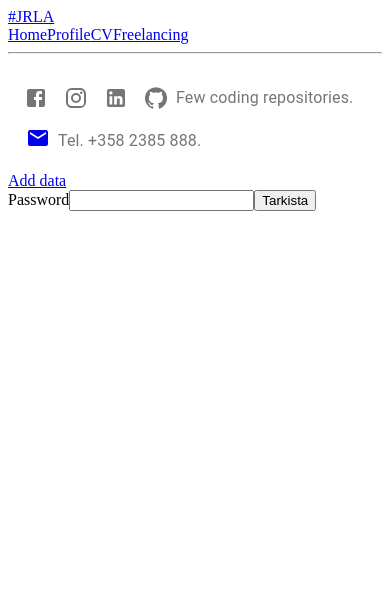
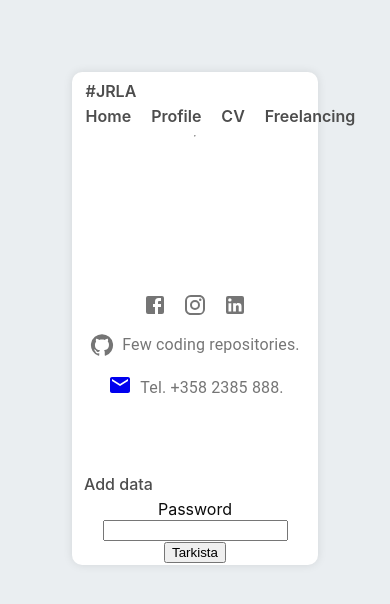
Before and after one commit to JouniR68/CV, a React (Vite) app: page /admin in a window 390 px wide. Shown: the top 604 px of the page. Built offline with nearby package versions, Linux system fonts and the light colour scheme; no server answers.

Commit message:
Mobile styling (profile etc)

```diff
--- a/src/components/Profile.jsx
+++ b/src/components/Profile.jsx
@@ -10,13 +10,13 @@ export default function Education() {
 
   return (
     <>
-      <div>
+
         <hr></hr>
-        <div className='profile--container'>
+        <div>
           {profileData.map((profile) => (
-            <div key={i++} className='profile--card'>
-              <img key={i++} src={profile.Photo} alt='Jouni Riimala' />
-              <table className='profile--table'>
+            <div key={i++} className='profile--table'>
+              <img key={i++} src={profile.Photo} style={{width:'100px', borderRadius:'5px', marginBottom:'3px'}}alt='Jouni Riimala' />
+              <table className="profile--card">
                 <td className='row'>
                   Name: {profile.Name}
                 </td>
@@ -32,7 +32,7 @@ export default function Education() {
 
         </div>
 
-      </div>
+
 
       <Outlet />
     </>
--- a/src/index.css
+++ b/src/index.css
@@ -21,7 +21,6 @@
   body::-webkit-scrollbar {
     display: true;
   }
-
 
   .logo {
     height: 6em;
@@ -50,7 +49,6 @@
     flex-direction: column;
     height: 100vh;
     /* Full viewport height */
-    max-width: 1200px;
     margin-left: auto;
     margin-right: auto;
     padding: 20px;
@@ -66,20 +64,6 @@
     padding: 20px;
     color: #ffffff;
     text-align: center;
-  }
-
-  § .profile--intrest,
-  .profile--table {
-    display: flex;
-    flex-direction: column;
-    text-align: left;
-    margin-left: 20px;
-  }
-
-  .profile--container {
-    display: flex;
-    justify-content: center;
-    margin-top: 20px;
   }
 
 
@@ -134,7 +118,6 @@
     transform: translate(1px, 1px);
   }
 
-  /*** HOME PAGE ***/
   .home-container {
     padding: 15px 13px;
     text-align: left;
@@ -266,7 +249,6 @@
     margin-left: 2%;
     margin-right: 10%;
     width: 200px;
-
     row-gap: 10px;
   }
 
@@ -290,23 +272,33 @@
     height: 50%;
   }
 
-
   .profile--container {
     display: flex;
-    justify-content: center;
+    justify-content: start;
     margin-top: 2%;
-    text-align: center;
+    text-align: left;
     justify-content: left;
     line-height: 31px;
+  }
+
+  .profile--intrest,
+  .profile--table {
+    display: flex;
+    flex-direction: column;
+    text-align: start;
+    margin-left: 20px;
+    justify-content: start;
   }
 
   .profile--card {
     padding: 10px;
     font-size: 14px;
     font-family: bold;
-    height: fit-content;
     border: 1px solid;
     border-radius: 5px;
+    width: fit-content;
+    height: fit-content;
+    margin-bottom:10px;
   }
 
   .looking {
@@ -368,7 +360,7 @@
 
 }
 
-@media only screen and (max-width: 1080px) and (-webkit-min-device-pixel-ratio: 3) and (min-resolution: 393dpi) {
+@media only screen and (max-width: 1080px) {
 
   * {
     box-sizing: border-box;
@@ -380,7 +372,7 @@
     padding: 10px;
     font-size: 16px;
     color: #0c0c0c;
-    background-color: #65696d;
+    background-color: #eaeef1;
     font-family: "Inter", sans-serif;
   }
 
@@ -408,15 +400,33 @@
     margin-left: 0px;
   }
 
-  .profile--table {
-    display: table;
-    margin-bottom: 10px;
+  .profile--container {
+    display: flex;
+    justify-content: start;
+    margin-top: 2%;
+    text-align: left;
+    line-height: 31px;
+    height:fit-content;
   }
 
-  .profile--container {
+  .profile--intrest,
+  .profile--table {
     display: flex;
-    justify-content: center;
-    margin-top: 10px;
+    flex-direction: column;
+    text-align: start;
+    margin-left: 20px;
+    justify-content: start;
+  }
+
+  .profile--card {
+    padding: 10px;
+    font-size: 14px;
+    font-family: bold;
+    border: 1px solid;
+    border-radius: 5px;
+    width:fit-content;
+    height: fit-content;
+    margin-bottom:10px;
   }
 
   .logout-text {
@@ -424,20 +434,27 @@
     height: 50%;
   }
 
+
+  .app-container {
+    display: flex;
+    flex-direction: column;
+    height: fit-content;
+    /* Full viewport height */
+    margin-left: auto;
+    margin-right: auto;
+    padding: 2px;
+    background-color: #ffffff;
+    box-shadow: 0 0 10px rgba(0, 0, 0, 0.1);
+    border-radius: 10px;
+  }
+
   .app-header {
     display: flex;
+    flex-direction: column;
     align-items: start;
-    justify-content: start;
-    height: 20px;
-    padding-block: 5px;
-  }
-
-  header .site-logo {
-    color: black;
-    margin-right: auto;
-    text-transform: uppercase;
-    font-weight: 900;
-    font-size: 12px;
+    padding: 0.1rem;
+    color: #ffffff;
+    text-align: center;
   }
 
   header a {
@@ -450,6 +467,23 @@
   header a:hover {
     color: #161616;
     text-decoration: underline;
+  }
+
+  .host-nav {
+    display: flex;
+  }
+
+  .host-nav a {
+    text-decoration: none;
+    color: #4d4d4d;
+    font-weight: 500;
+    padding: 5px 10px;
+  }
+
+  .host-nav a:hover {
+    color: #161616;
+    text-decoration: underline;
+    font-weight: 600;
   }
 
   .sos {
@@ -480,7 +514,6 @@
     transform: translate(1px, 1px);
   }
 
-  /*** HOME PAGE ***/
   .home-container {
     color: black;
     padding: 5px 2px;
@@ -495,23 +528,6 @@
     font-weight: 700;
     font-size: 16px;
     line-height: 32px;
-  }
-
-  .host-nav {
-    display: flex;
-  }
-
-  .host-nav a {
-    text-decoration: none;
-    color: #4d4d4d;
-    font-weight: 500;
-    padding: 5px 20px;
-  }
-
-  .host-nav a:hover {
-    color: #161616;
-    text-decoration: underline;
-    font-weight: 600;
   }
 
   .adder--header {
```
